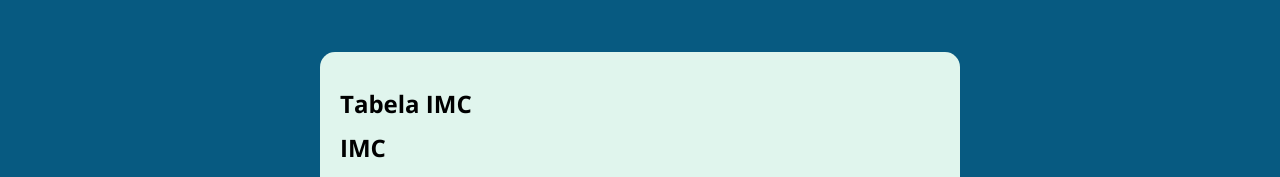
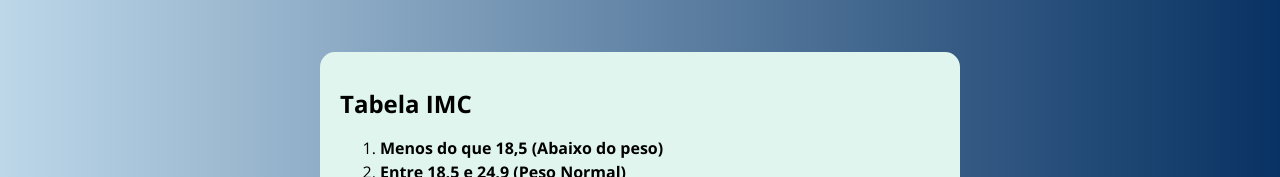
Before and after one commit to Efidiego/Calculadora-IMC, a plain HTML site: page index.html in a window 1280 px wide. Shown: the top 177 px of the page. Drawn offline with nearby package versions, Linux system fonts and the light colour scheme.

Commit message:
gradiente background

```diff
--- a/assets/css/style.css
+++ b/assets/css/style.css
@@ -1,7 +1,7 @@
 @import url('https://fonts.googleapis.com/css2?family=Open+Sans:wght@400;700&display=swap');
 
 :root {
-    --primary-color: rgb(7, 90, 129);
+    --primary-color: rgb(117, 164, 233);
     --primary-color-darker: rgb(5, 36, 51);
 }
 
@@ -15,7 +15,7 @@
 body{
     margin: 0;
     padding: 0;
-    background: var(--primary-color);
+    background-image: linear-gradient(to right, #bdd7e9, #083263);
     font-family: 'open sans', sans-serif;
     font-size: 1.0em;
     line-height: 1.5em;
--- a/index.html
+++ b/index.html
@@ -11,7 +11,7 @@
 
     <section class="container">
       <h1>Tabela IMC</h1>
-      <h2>IMC</h2>
+
      <ol>
          <li> <b>Menos do que 18,5 (Abaixo do peso)</b></li>
          <li> <b>Entre 18,5 e 24,9 (Peso Normal)</b></li>
```
